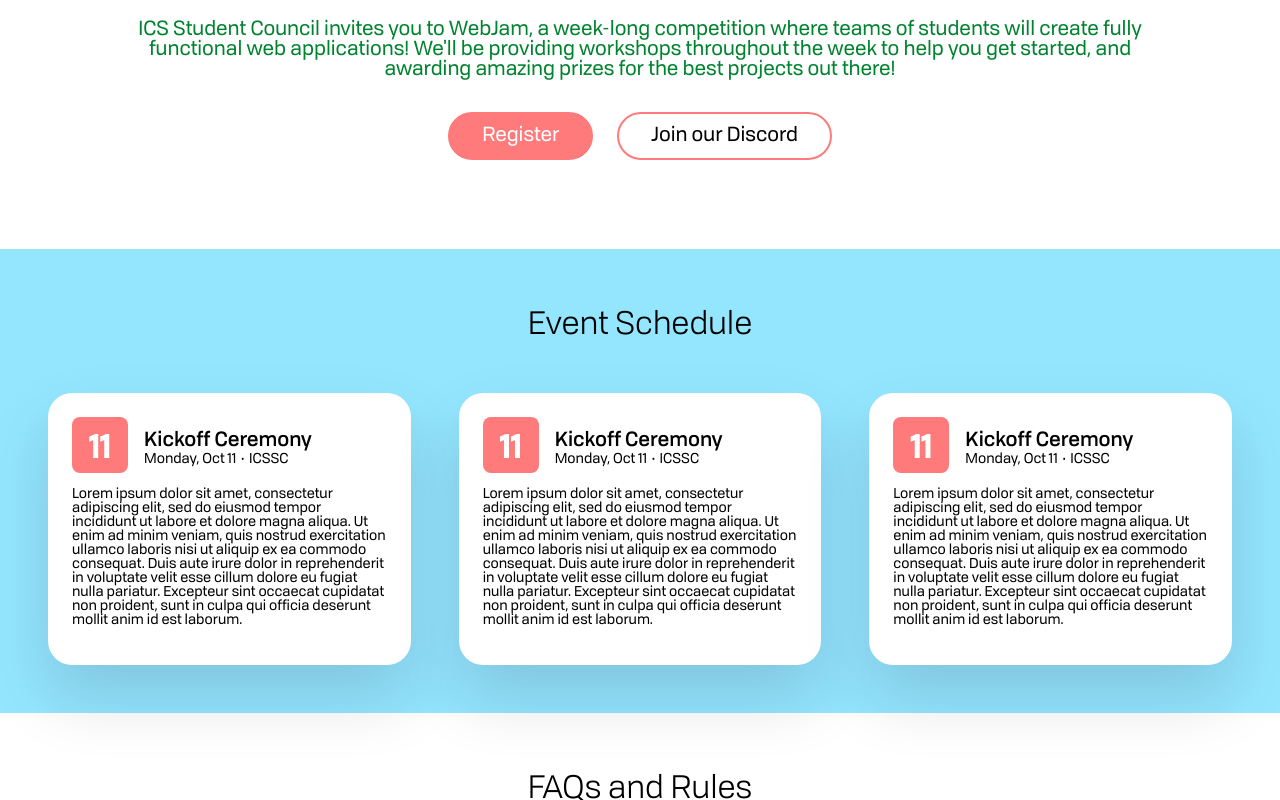
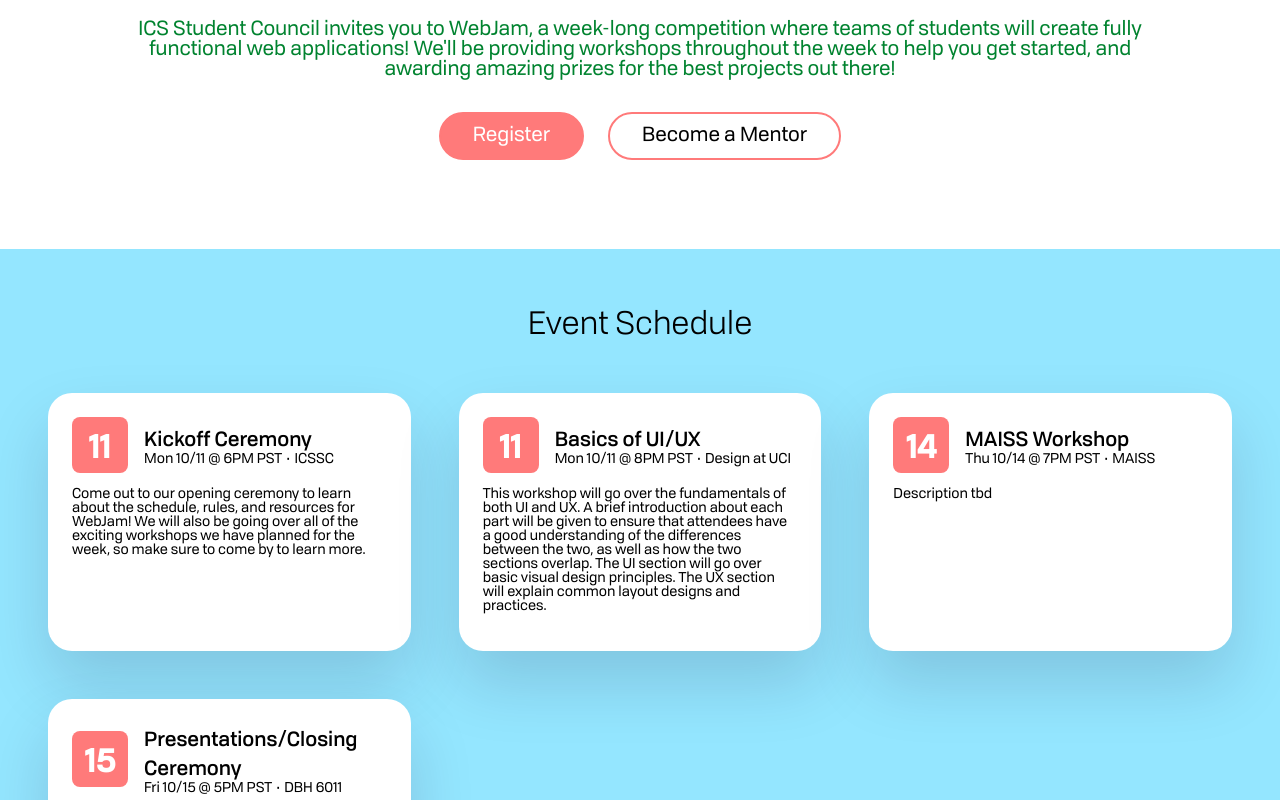
Before and after one commit to ryanmohta/webjam-2021, a React (Create React App) app: page / in a window 1280 px wide. Shown: the part 780-1580 px from the top of the page. Built offline with nearby package versions, Linux system fonts and the light colour scheme.

Commit message:
Added events

```diff
--- a/src/App.js
+++ b/src/App.js
@@ -3,26 +3,25 @@ import ReactCardFlip from 'react-card-flip';
 import coverDark from './images/cover-dark.svg';
 import coverLight from './images/cover-light.svg';
 import './App.scss';
+import events from './events';
 import faq from './faq';
 
 function App() {
   return (
     <div className="App">
       <header className="header">
-        <img className="logo" alt="logo" /> {/* SPECIFIED IN CSS */}
+        <img className="cover" alt="cover" /> {/* SPECIFIED IN CSS */}
         <div className="content">
           <h3>ICS Student Council invites you to WebJam, a week-long competition where teams of students will create fully functional web applications! We'll be providing workshops throughout the week to help you get started, and awarding amazing prizes for the best projects out there!</h3>
-          <h4 className="accent"><a href="#">Register</a></h4>
-          <h4><a href="#">Join our Discord</a></h4>
+          <h4 className="accent"><a href="https://forms.gle/2E5okwV7KS9btNQx6">Register</a></h4>
+          <h4><a href="https://forms.gle/Le9KEoNFqpnYpoKVA">Become a Mentor</a></h4>
         </div>
       </header>
 
       <div className="section schedule">
         <h2>Event Schedule</h2>
         <div className="events">
-          <Event name="Kickoff Ceremony" shortDate="11" info="Monday, Oct 11 • ICSSC" description="Lorem ipsum dolor sit amet, consectetur adipiscing elit, sed do eiusmod tempor incididunt ut labore et dolore magna aliqua. Ut enim ad minim veniam, quis nostrud exercitation ullamco laboris nisi ut aliquip ex ea commodo consequat. Duis aute irure dolor in reprehenderit in voluptate velit esse cillum dolore eu fugiat nulla pariatur. Excepteur sint occaecat cupidatat non proident, sunt in culpa qui officia deserunt mollit anim id est laborum." />
-          <Event name="Kickoff Ceremony" shortDate="11" info="Monday, Oct 11 • ICSSC" description="Lorem ipsum dolor sit amet, consectetur adipiscing elit, sed do eiusmod tempor incididunt ut labore et dolore magna aliqua. Ut enim ad minim veniam, quis nostrud exercitation ullamco laboris nisi ut aliquip ex ea commodo consequat. Duis aute irure dolor in reprehenderit in voluptate velit esse cillum dolore eu fugiat nulla pariatur. Excepteur sint occaecat cupidatat non proident, sunt in culpa qui officia deserunt mollit anim id est laborum." />
-          <Event name="Kickoff Ceremony" shortDate="11" info="Monday, Oct 11 • ICSSC" description="Lorem ipsum dolor sit amet, consectetur adipiscing elit, sed do eiusmod tempor incididunt ut labore et dolore magna aliqua. Ut enim ad minim veniam, quis nostrud exercitation ullamco laboris nisi ut aliquip ex ea commodo consequat. Duis aute irure dolor in reprehenderit in voluptate velit esse cillum dolore eu fugiat nulla pariatur. Excepteur sint occaecat cupidatat non proident, sunt in culpa qui officia deserunt mollit anim id est laborum." />
+          { events.map(event => <Event name={event.name} shortDate={event.shortDate} info={event.info} description={event.description} />) }
         </div>
       </div>
 
--- a/src/App.scss
+++ b/src/App.scss
@@ -17,7 +17,7 @@ h2 {
   font-weight: 300;
 }
 
-.logo {
+.cover {
   content: var(--cover-image);
 }
 
@@ -61,7 +61,7 @@ h2 {
 
   .events {
     display: grid;
-    grid-template-columns: repeat(auto-fit, minmax(240px, 1fr));
+    grid-template-columns: repeat(auto-fit, minmax(360px, 1fr));
   }
 }
 
@@ -77,9 +77,11 @@ h2 {
     align-items: center;
 
     .date {
+      flex-grow: 1;
       background: var(--red);
       border-radius: 8px;
-      width: 56px; height: 56px;
+      min-width: 56px; min-height: 56px;
+      max-width: 56px; max-height: 56px;
       display: flex;
       align-items: center;
       justify-content: center;
--- /dev/null
+++ b/src/events.js
@@ -0,0 +1,26 @@
+export default [
+  {
+    name: 'Kickoff Ceremony',
+    shortDate: 11,
+    info: 'Mon 10/11 @ 6PM PST • ICSSC',
+    description: 'Come out to our opening ceremony to learn about the schedule, rules, and resources for WebJam! We will also be going over all of the exciting workshops we have planned for the week, so make sure to come by to learn more.'
+  },
+  {
+    name: 'Basics of UI/UX',
+    shortDate: 11,
+    info: 'Mon 10/11 @ 8PM PST • Design at UCI',
+    description: 'This workshop will go over the fundamentals of both UI and UX. A brief introduction about each part will be given to ensure that attendees have a good understanding of the differences between the two, as well as how the two sections overlap. The UI section will go over basic visual design principles. The UX section will explain common layout designs and practices.'
+  },
+  {
+    name: 'MAISS Workshop',
+    shortDate: 14,
+    info: 'Thu 10/14 @ 7PM PST • MAISS',
+    description: 'Description tbd'
+  },
+  {
+    name: 'Presentations/Closing Ceremony',
+    shortDate: 15,
+    info: 'Fri 10/15 @ 5PM PST • DBH 6011',
+    description: 'WebJam comes to a close with our prize ceremony! As the only IN-PERSON event during the week, this ceremony will allow you to present your projects in front of our esteemed judges and audience for the chance to win some cool prizes.'
+  }
+]
```
